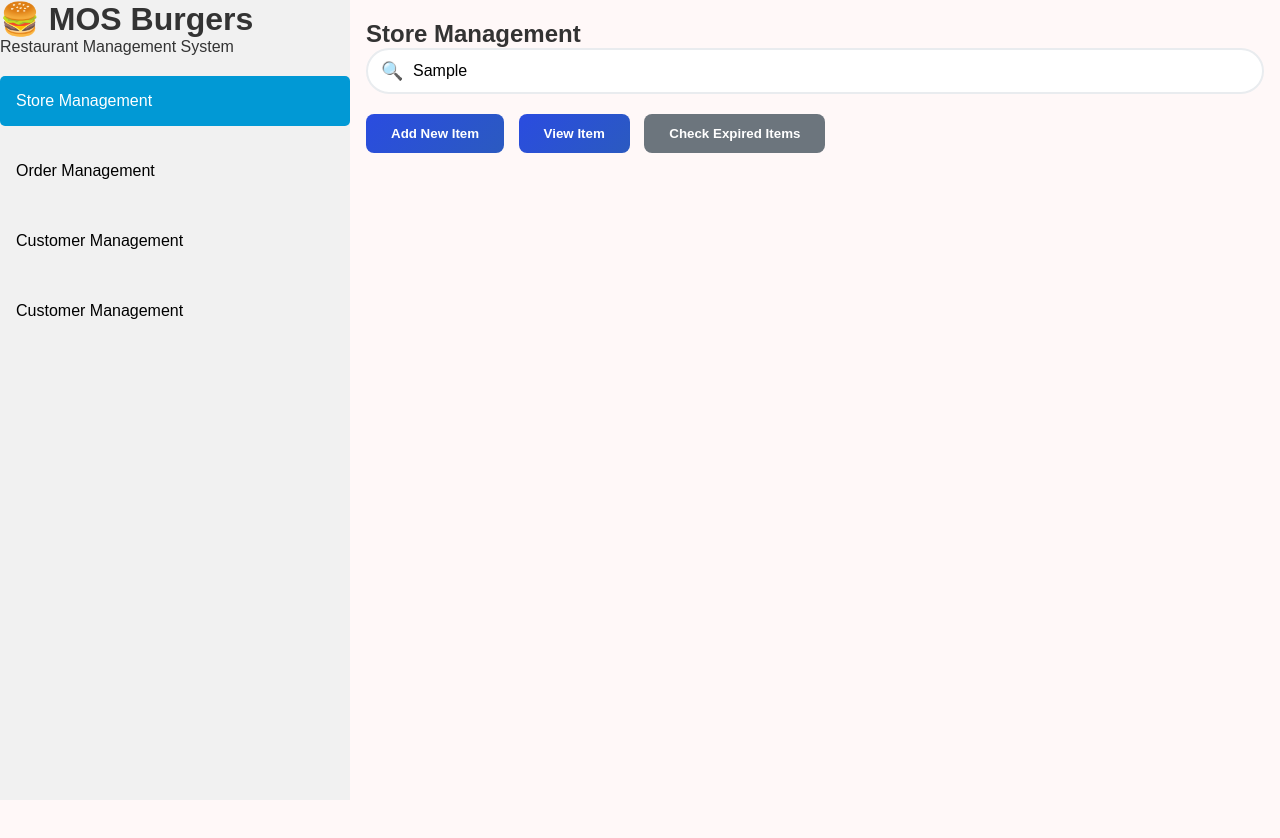
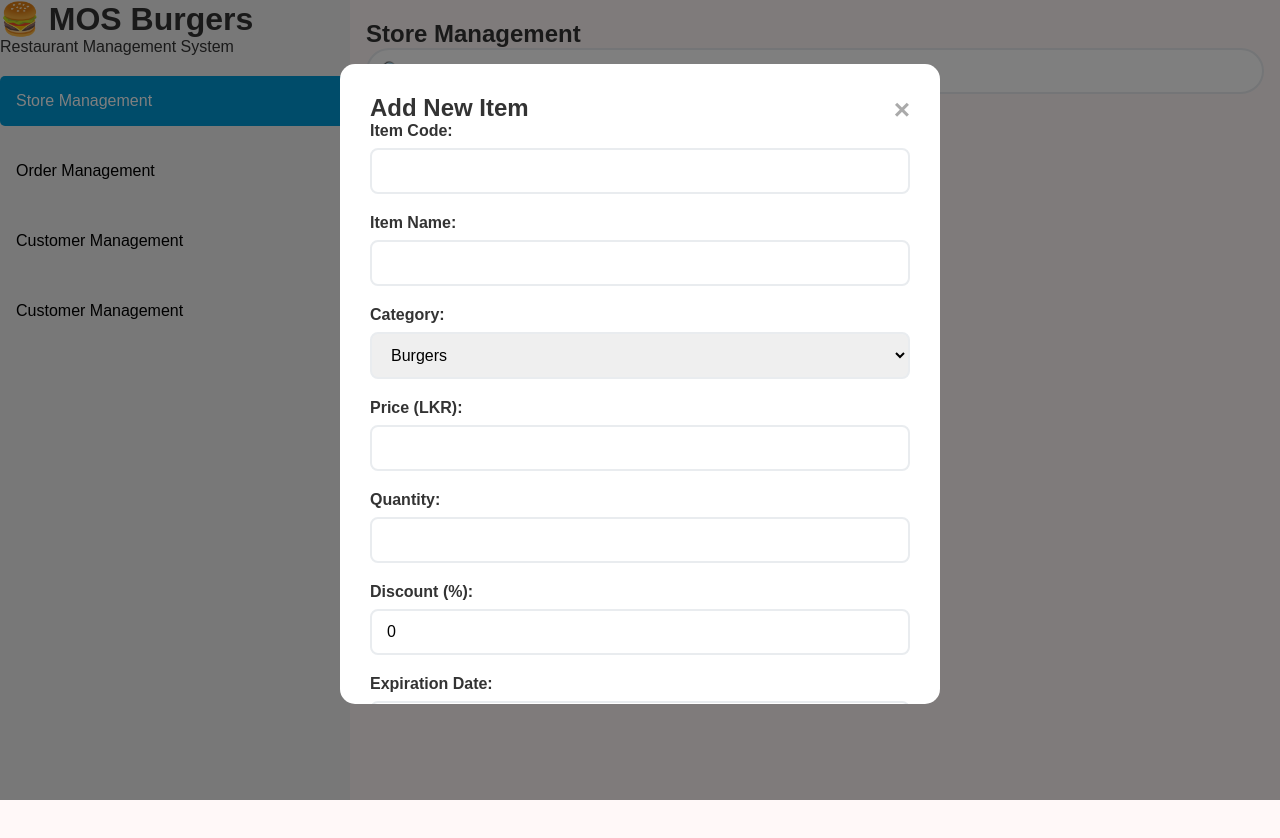
Before and after one commit to charuka96/MOS-Burgers-shop, a plain HTML site: page index.html in a window 1280 px wide. Both pictures are taken after typing "Sample" into the empty fields and a click on the button "Add New Item". Drawn offline with Linux system fonts and the light colour scheme.

Commit message:
additem funtion

```diff
--- a/index.html
+++ b/index.html
@@ -32,7 +32,7 @@
             />
           </div>
           <div style="margin-bottom: 20px">
-            <button class="btn btn-primary" onclick="showAddItemModal()">
+            <button class="btn btn-primary" onclick="addNewItem()">
               Add New Item
             </button>
             <button class="btn btn-primary" onclick="displayItemStore()">
@@ -47,6 +47,69 @@
       </div>
     </div>
 
-    <script src="index.js" ></script>
+
+ <!-- Add Item Modal -->
+          <div id="addItemModal" class="modal">
+            <div class="modal-content">
+              <span
+                id="close-modal"
+                class="close"
+                onclick="document.getElementById('addItemModal').style.display='none'"
+                >&times;</span
+              >
+              <h2>Add New Item</h2>
+              <form onsubmit="addNewItem(event)">
+                <div class="form-group">
+                  <label>Item Code:</label>
+                  <input type="text" id="newItemCode" required />
+                </div>
+                <div class="form-group">
+                  <label>Item Name:</label>
+                  <input type="text" id="newItemName" required />
+                </div>
+                <div class="form-group">
+                  <label>Category:</label>
+                  <select id="newItemCategory" required>
+                    <option value="Burgers">Burgers</option>
+                    <option value="Submarines">Submarines</option>
+                    <option value="Fries">Fries</option>
+                    <option value="Pasta">Pasta</option>
+                    <option value="Chicken">Chicken</option>
+                    <option value="Beverages">Beverages</option>
+                  </select>
+                </div>
+                <div class="form-group">
+                  <label>Price (LKR):</label>
+                  <input type="number" id="newItemPrice" step="0.01" required />
+                </div>
+                <div class="form-group">
+                  <label>Quantity:</label>
+                  <input type="number" id="newItemQuantity" required />
+                </div>
+                <div class="form-group">
+                  <label>Discount (%):</label>
+                  <input
+                    type="number"
+                    id="newItemDiscount"
+                    min="0"
+                    max="100"
+                    value="0"
+                  />
+                </div>
+                <div class="form-group">
+                  <label>Expiration Date:</label>
+                  <input type="date" id="newItemExpiry" />
+                </div>
+                <button
+                  type="submit"
+                  class="btn btn-primary"
+                  onclick="document.getElementById('addItemModal').style.display='none'"
+                >
+                  Add Item
+                </button>
+              </form>
+            </div>
+          </div>
+    <script src="index.js"></script>
   </body>
 </html>
--- a/index.js
+++ b/index.js
@@ -138,3 +138,9 @@ function displayItemStore() {
 
   });
 }
+
+function addNewItem(){
+console.log("cliked");
+  document.getElementById("addItemModal").style.display = "block";
+
+}
--- a/styles.css
+++ b/styles.css
@@ -121,6 +121,9 @@ div.content {
      background: white;
      border: 2px  solid white;
      border-radius: 10px;
+     padding: 20px;
+     cursor: pointer;
+     transition: all 0.3s ease;
 }
 
 .food-grid {
@@ -129,3 +132,93 @@ div.content {
   gap: 20px;
   margin-top: 20px;
 }
+.food-item.expired {
+    border-color: #c95863;
+    background: #f8d7da;
+}
+
+.food-item h4 {
+    color: #3c61e7;
+    margin-bottom: 10px;
+}
+.price {
+    font-size: 1.2rem;
+    font-weight: bold;
+    color: #28a745;
+}
+
+.discount{
+    background: yellow;
+    color: #212529;
+    padding: 4px 8px;
+    border-radius: 15px;
+    font-size: 0.8rem;
+    font-weight: bold;
+}
+
+.expired-tag{
+
+    background-color:#d40318;
+    color: white;
+    padding: 4px 8px;
+    border-radius:  15px;
+    font-size: 0.8rem;
+    font-weight: bold;
+}
+
+.modal{
+    display: none;
+    position: fixed;
+    z-index: 1000;
+    left: 0;
+    top: 0;
+    width: 100%;
+    height: 100%;
+     background: rgba(0,0,0,0.5);
+}
+
+.modal-content{
+     background: white;
+    margin: 5% auto;
+    padding: 30px;
+    border-radius: 15px;
+    width: 90%;
+    max-width: 600px;
+    max-height: 80vh;
+    overflow-y: auto;
+}
+.close {
+    color: #aaa;
+    float: right;
+    font-size: 28px;
+    font-weight: bold;
+    cursor: pointer;
+}
+
+.close:hover {
+    color: #000;
+}
+.form-group {
+    margin-bottom: 20px;
+}
+
+.form-group label {
+    display: block;
+    margin-bottom: 8px;
+    font-weight: bold;
+    color: #333;
+}
+.form-group input, .form-group select {
+    width: 100%;
+    padding: 12px 15px;
+    border: 2px solid #e9ecef;
+    border-radius: 8px;
+    font-size: 16px;
+    transition: border-color 0.3s ease;
+}
+
+.form-group input:focus, .form-group select:focus {
+    outline: none;
+    border-color: #e74c3c;
+    box-shadow: 0 0 0 3px rgba(231, 76, 60, 0.1);
+}
```
